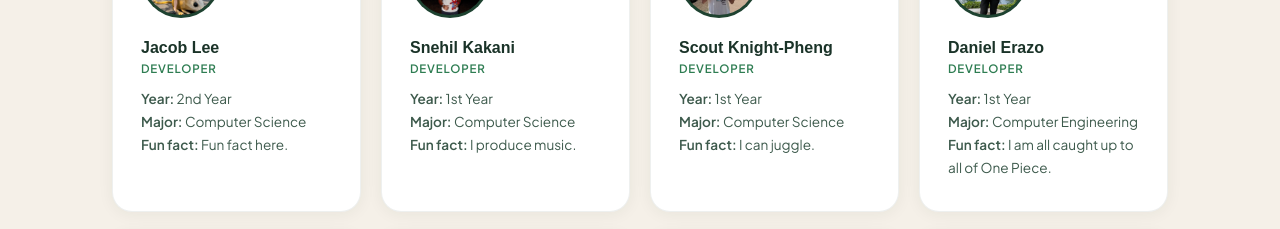
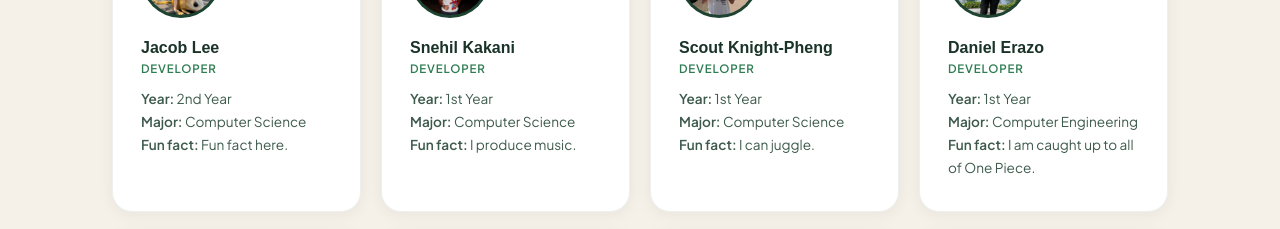
Before and after one commit to codebox-calpoly/Mustang-Maps-Landing-Page, a React (Create React App) app in the folder my-app/: page /team in a window 1280 px wide. Shown: the part 1320-1549 px from the top of the page. Built offline with nearby package versions, Linux system fonts and the light colour scheme.

Commit message:
fixed type in daniel

```diff
--- a/my-app/src/Team.jsx
+++ b/my-app/src/Team.jsx
@@ -75,7 +75,7 @@ const TEAM = [
     role: 'Developer',
     year: '1st Year',
     major: 'Computer Engineering',
-    funFact: 'I am all caught up to all of One Piece.',
+    funFact: 'I am caught up to all of One Piece.',
   },
   {
     photo: '/ally.png',
```
